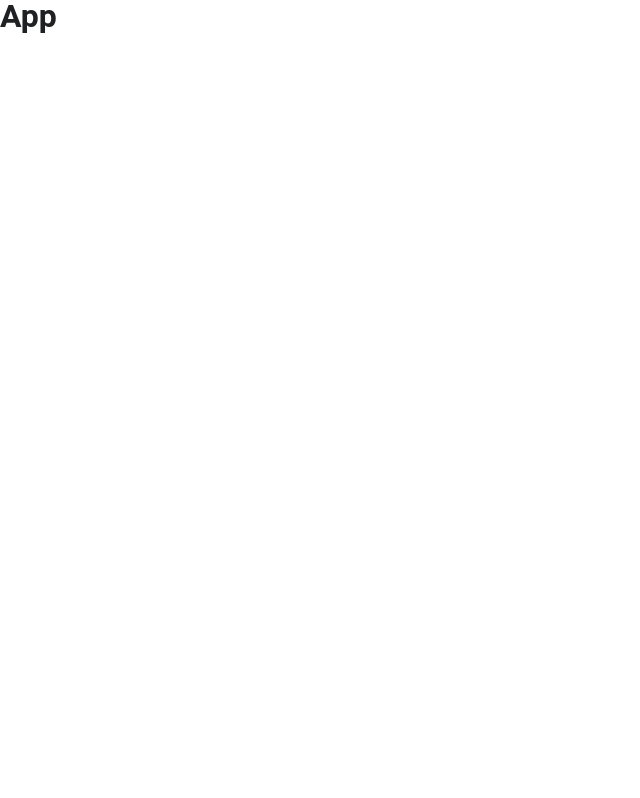
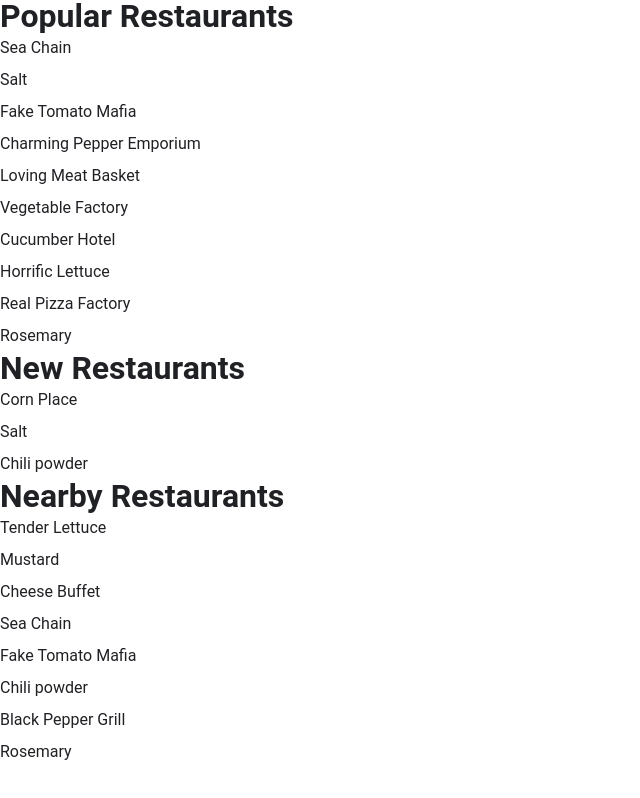
Before and after one commit to AnyaSen/Discovery-page-challenge, a React (Create React App) app: page / in a window 1280 px wide. Shown: the whole page, without its empty margins (0-640 px from the left). Built offline with nearby package versions, Linux system fonts and the light colour scheme.

Commit message:
Created the app structure

```diff
--- a/src/App.tsx
+++ b/src/App.tsx
@@ -1,10 +1,12 @@
 import React from "react";
 import "./App.scss";
+
+import DiscoveryPage from "./pages";
 
 function App() {
   return (
     <div className="App">
-      <h1>App</h1>
+      <DiscoveryPage />
     </div>
   );
 }
--- /dev/null
+++ b/src/components/Restaurant/Restaurant.tsx
@@ -0,0 +1,13 @@
+import React, { ReactElement } from "react";
+
+interface Props {
+  name: string;
+}
+
+export default function Restaurant({ name }: Props): ReactElement {
+  return (
+    <div>
+      <p>{name} </p>
+    </div>
+  );
+}
--- /dev/null
+++ b/src/components/Restaurant/index.ts
@@ -0,0 +1 @@
+export { default } from "./Restaurant";
--- /dev/null
+++ b/src/components/RestaurantCategoryList/RestaurantCategoryList.tsx
@@ -0,0 +1,31 @@
+import React, { ReactElement } from "react";
+import Restaurant from "../Restaurant";
+
+interface RestaurantType {
+  blurhash: string;
+  launch_date: string;
+  location: number[];
+  name: string;
+  online: boolean;
+  popularity: number;
+}
+
+interface Props {
+  title: string;
+  restaurantArray: RestaurantType[];
+}
+
+export default function RestaurantCategoryList({
+  title,
+  restaurantArray
+}: Props): ReactElement {
+  return (
+    <div>
+      <h1>{title} </h1>
+
+      {restaurantArray.map((restaurant, index) => {
+        return <Restaurant key={index} name={restaurant.name} />;
+      })}
+    </div>
+  );
+}
--- /dev/null
+++ b/src/components/RestaurantCategoryList/index.ts
@@ -0,0 +1 @@
+export { default } from "./RestaurantCategoryList";
--- /dev/null
+++ b/src/data/discovery_page.json
@@ -0,0 +1,187 @@
+{
+  "sections": [
+    {
+      "title": "Popular Restaurants",
+      "restaurants": [
+        {
+          "blurhash": "UAN=8k?LS~M:ErJFs%t0MDMWRqo@%BxSV{RX",
+          "launch_date": "2020-04-20",
+          "location": [24.938082, 60.17626],
+          "name": "Sea Chain",
+          "online": true,
+          "popularity": 0.956990414084132
+        },
+        {
+          "blurhash": "UDSoswyZVqm.p%cRjLaKUgZ+k.kWrFZ%a$kX",
+          "launch_date": "2020-11-26",
+          "location": [24.938908, 60.160413],
+          "name": "Salt",
+          "online": true,
+          "popularity": 0.8954324472876662
+        },
+        {
+          "blurhash": "UDSYr*v7X%kVq0cOi%etTca$nibqr4a8bqk7",
+          "launch_date": "2020-01-05",
+          "location": [24.930132, 60.152363],
+          "name": "Fake Tomato Mafia",
+          "online": true,
+          "popularity": 0.7953685298092403
+        },
+        {
+          "blurhash": "UKNaZ$xnRXaQO5WEt2f7DfRpo?k8MptKV}ou",
+          "launch_date": "2020-03-14",
+          "location": [24.924752, 60.179213],
+          "name": "Charming Pepper Emporium",
+          "online": true,
+          "popularity": 0.741748846018373
+        },
+        {
+          "blurhash": "ULFgVE}sE3bvGNORnUj=A1JCoaniMUj0tMS5",
+          "launch_date": "2020-09-24",
+          "location": [24.936465, 60.178633],
+          "name": "Loving Meat Basket",
+          "online": true,
+          "popularity": 0.7400471016913404
+        },
+        {
+          "blurhash": "ULDK46wNI@jJ15NuxDbF0Ys+W.oc?8n+RoWF",
+          "launch_date": "2020-03-06",
+          "location": [24.943776, 60.153804],
+          "name": "Vegetable Factory",
+          "online": true,
+          "popularity": 0.7332623605450638
+        },
+        {
+          "blurhash": "UQCBXU,@JQn,${xEWXWo31OTwzW-N4Ncs+sV",
+          "launch_date": "2020-01-12",
+          "location": [24.925688, 60.178389],
+          "name": "Cucumber Hotel",
+          "online": true,
+          "popularity": 0.6259073873586668
+        },
+        {
+          "blurhash": "UKB#lk=qEmxC-}t2Rooc2^OY#+bHMSRUo]nj",
+          "launch_date": "2020-02-03",
+          "location": [24.933311, 60.160549],
+          "name": "Horrific Lettuce",
+          "online": true,
+          "popularity": 0.5322843011301973
+        },
+        {
+          "blurhash": "UNDVs2}5JWOFFyt2$eRoGZKPniw[VyRoS}t2",
+          "launch_date": "2020-05-04",
+          "location": [24.945715, 60.167827],
+          "name": "Real Pizza Factory",
+          "online": true,
+          "popularity": 0.5045108175927286
+        },
+        {
+          "blurhash": "U6T69eube;rHy,lNf%a3V5aOkUknu:ZTg1k-",
+          "launch_date": "2020-09-25",
+          "location": [24.95136, 60.157142],
+          "name": "Rosemary",
+          "online": false,
+          "popularity": 0.8514554035262657
+        }
+      ]
+    },
+    {
+      "title": "New Restaurants",
+      "restaurants": [
+        {
+          "blurhash": "UEL:h[|8I-OkYxTsn9r_ExOlo{s:M1eCxvkV",
+          "launch_date": "2020-12-08",
+          "location": [24.938667, 60.155196],
+          "name": "Corn Place",
+          "online": false,
+          "popularity": 0.5436221040194886
+        },
+        {
+          "blurhash": "UDSoswyZVqm.p%cRjLaKUgZ+k.kWrFZ%a$kX",
+          "launch_date": "2020-11-26",
+          "location": [24.938908, 60.160413],
+          "name": "Salt",
+          "online": true,
+          "popularity": 0.8954324472876662
+        },
+        {
+          "blurhash": "U9O[r*?hI_VN*8yNniVx5^NhxTknY]MmX+tx",
+          "launch_date": "2020-11-23",
+          "location": [24.935659, 60.161989],
+          "name": "Chili powder",
+          "online": true,
+          "popularity": 0.7353250033621942
+        }
+      ]
+    },
+    {
+      "title": "Nearby Restaurants",
+      "restaurants": [
+        {
+          "blurhash": "UCO;.s:bO%r_yWXlORbbC?TFvobaVDi_t9nS",
+          "launch_date": "2020-02-19",
+          "location": [24.935637, 60.156621],
+          "name": "Tender Lettuce",
+          "online": true,
+          "popularity": 0.3919633748546864
+        },
+        {
+          "blurhash": "UH9DE2+hKKsCO-X5r]n*3#GAw3Sx+hr]OnX5",
+          "launch_date": "2020-05-22",
+          "location": [24.935326, 60.155631],
+          "name": "Mustard",
+          "online": true,
+          "popularity": 0.40907452479616846
+        },
+        {
+          "blurhash": "UKGsRwwbSis92|Sis8W=6.WrW=js;cjZWra}",
+          "launch_date": "2020-03-20",
+          "location": [24.922566, 60.162293],
+          "name": "Cheese Buffet",
+          "online": true,
+          "popularity": 0.34380242340441275
+        },
+        {
+          "blurhash": "UAN=8k?LS~M:ErJFs%t0MDMWRqo@%BxSV{RX",
+          "launch_date": "2020-04-20",
+          "location": [24.938082, 60.17626],
+          "name": "Sea Chain",
+          "online": true,
+          "popularity": 0.956990414084132
+        },
+        {
+          "blurhash": "UDSYr*v7X%kVq0cOi%etTca$nibqr4a8bqk7",
+          "launch_date": "2020-01-05",
+          "location": [24.930132, 60.152363],
+          "name": "Fake Tomato Mafia",
+          "online": true,
+          "popularity": 0.7953685298092403
+        },
+        {
+          "blurhash": "U9O[r*?hI_VN*8yNniVx5^NhxTknY]MmX+tx",
+          "launch_date": "2020-11-23",
+          "location": [24.935659, 60.161989],
+          "name": "Chili powder",
+          "online": true,
+          "popularity": 0.7353250033621942
+        },
+        {
+          "blurhash": "UMD*~9$$azNK9}I@jts-12xEoKaz=wodS3R,",
+          "launch_date": "2020-01-06",
+          "location": [24.942542, 60.181301],
+          "name": "Black Pepper Grill",
+          "online": false,
+          "popularity": 0.5359213679339973
+        },
+        {
+          "blurhash": "U6T69eube;rHy,lNf%a3V5aOkUknu:ZTg1k-",
+          "launch_date": "2020-09-25",
+          "location": [24.95136, 60.157142],
+          "name": "Rosemary",
+          "online": false,
+          "popularity": 0.8514554035262657
+        }
+      ]
+    }
+  ]
+}
--- /dev/null
+++ b/src/pages/DiscoveryPage.tsx
@@ -0,0 +1,21 @@
+import React, { ReactElement } from "react";
+
+import RestaurantCategoryList from "../components/RestaurantCategoryList";
+
+import data from "../data/discovery_page.json";
+
+export default function DiscoveryPage(): ReactElement {
+  return (
+    <div>
+      {data.sections.map((categoryInfo, index) => {
+        return (
+          <RestaurantCategoryList
+            key={index}
+            title={categoryInfo.title}
+            restaurantArray={categoryInfo.restaurants}
+          />
+        );
+      })}
+    </div>
+  );
+}
--- /dev/null
+++ b/src/pages/index.ts
@@ -0,0 +1 @@
+export { default } from "./DiscoveryPage";
```
Also changed, not shown: 1 other file (tests, documents, lock files or other folders).
